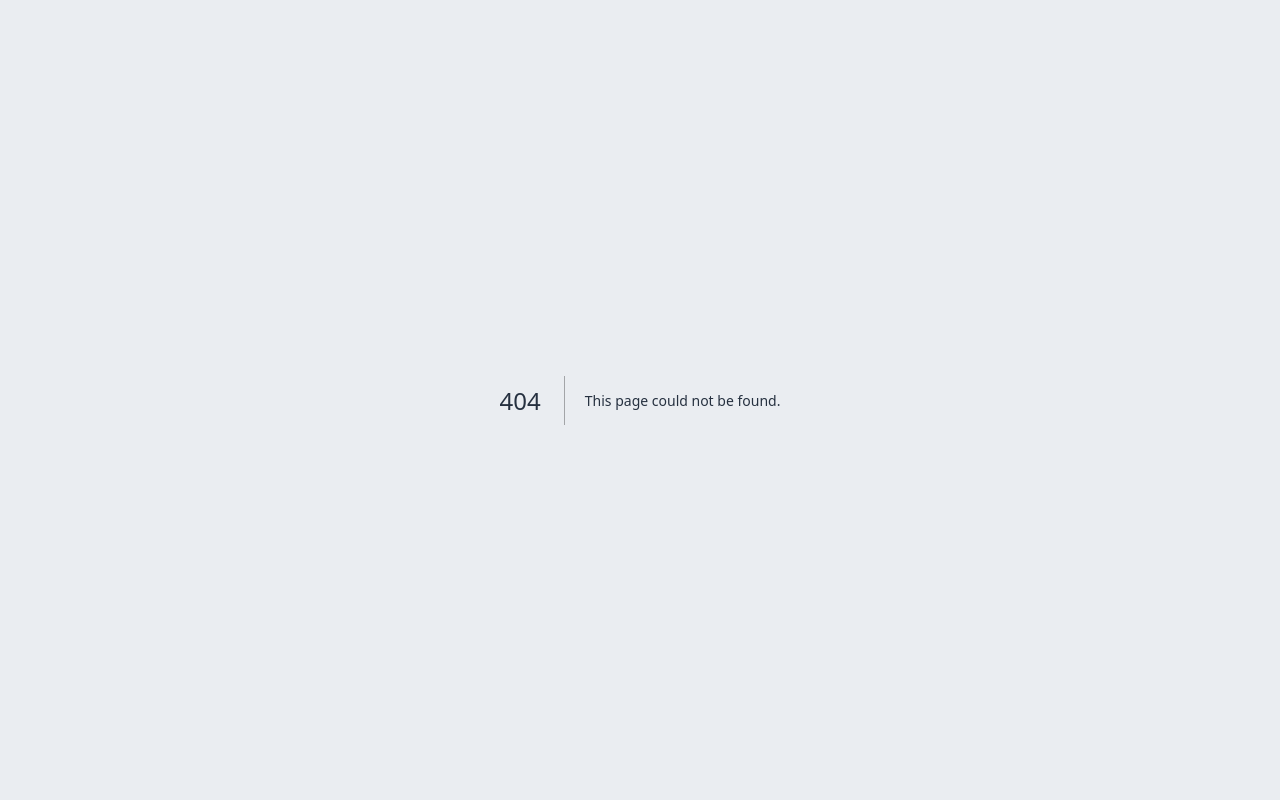
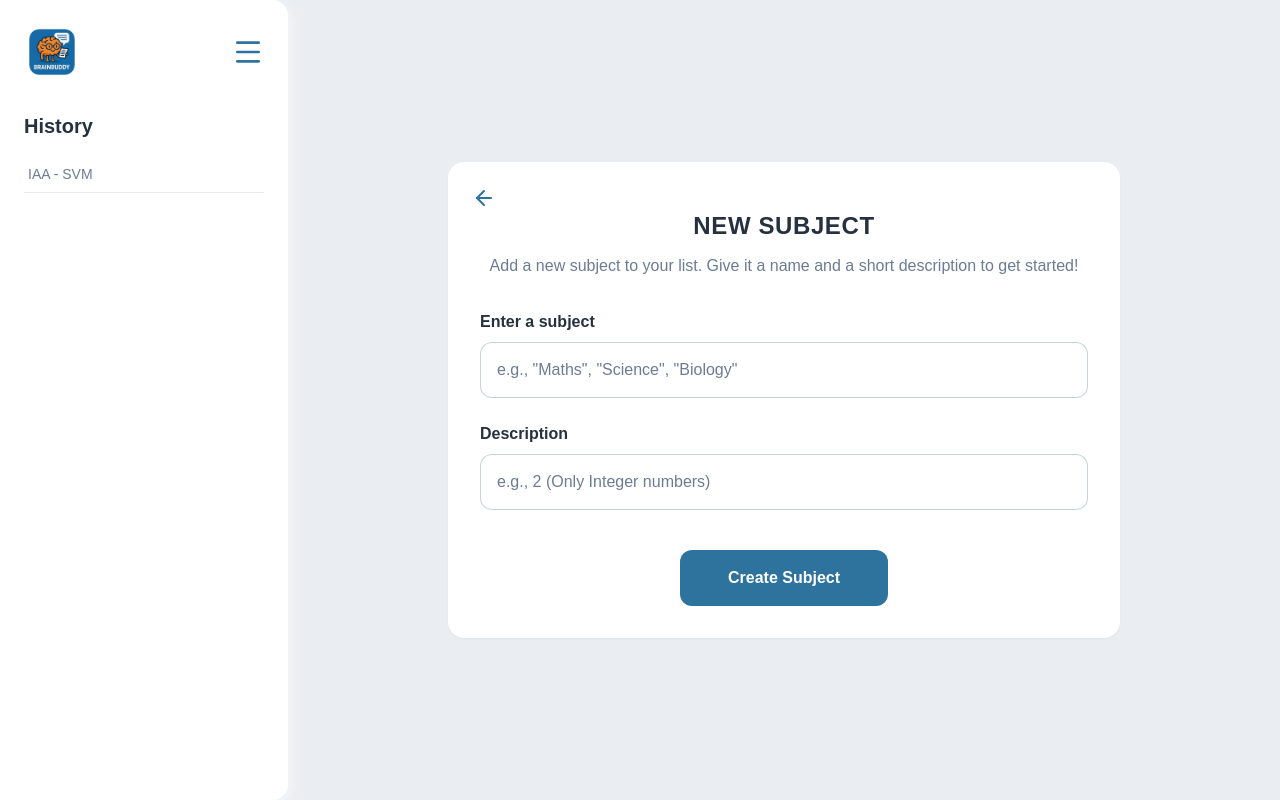
Before and after one commit to beatrizzfcosta/BrainBuddy, a Next.js app in the folder frontend/: page /newsubject in a window 1280 px wide. Before the commit this address had no page. Built offline with nearby package versions, Linux system fonts and the light colour scheme.

Commit message:
feat(frontend): implement new subject form and layout adjustments

```diff
--- a/frontend/app/homepage/page.tsx
+++ b/frontend/app/homepage/page.tsx
@@ -28,7 +28,7 @@ export default function Dashboard() {
   const [history] = useState(mockHistory);
 
   const handleAddSubject = () => {
-    console.log("Add subject clicked");
+    router.push("/newsubject");
   };
 
   const handleSubjectClick = (subject: Subject) => {
--- /dev/null
+++ b/frontend/app/newsubject/page.tsx
@@ -0,0 +1,91 @@
+"use client";
+
+import { ArrowLeft } from "lucide-react";
+import { useState } from "react";
+import Sidebar from "@/app/components/SideBar";
+import { Button } from "@/app/components/ui/button";
+import { Input } from "@/app/components/ui/input";
+import { HistoryItem } from "@/app/types";
+import { useRouter } from "next/navigation";
+
+export default function NewSubject() {
+  const router = useRouter();
+
+  const [subjectName, setSubjectName] = useState("");
+  const [description, setDescription] = useState("");
+
+  const mockHistory: HistoryItem[] = [
+    { id: "1", subjectAbbr: "IAA", topicName: "SVM" },
+  ];
+
+  const handleCreateSubject = () => {
+    console.log("Create subject:", { subjectName, description });
+  };
+
+  const handleBack = () => {
+    router.push("/homepage");
+  };
+
+  return (
+    <div className="min-h-screen bg-background flex pl-72">
+
+      <Sidebar history={mockHistory} />
+
+      <main className="flex-1 p-6 flex items-center justify-center">
+
+        <div className="bg-card rounded-2xl shadow-sm p-8 w-full max-w-2xl relative">
+          <button
+            onClick={handleBack}
+            className="absolute top-6 left-6 text-primary hover:text-primary/80 transition-colors"
+          >
+            <ArrowLeft size={24} />
+          </button>
+
+          <div className="text-center mb-8 mt-4">
+            <h1 className="text-2xl font-bold text-foreground tracking-wide mb-3">
+              NEW SUBJECT
+            </h1>
+            <p className="text-muted-foreground">
+              Add a new subject to your list. Give it a name and a short
+              description to get started!
+            </p>
+          </div>
+
+          <div className="space-y-6">
+            <div>
+              <label className="block text-foreground font-semibold mb-2">
+                Enter a subject
+              </label>
+              <Input
+                type="text"
+                placeholder='e.g., "Maths", "Science", "Biology"'
+                value={subjectName}
+                onChange={(e) => setSubjectName(e.target.value)}
+                className="border-primary/30 focus:border-primary"
+              />
+            </div>
+
+            <div>
+              <label className="block text-foreground font-semibold mb-2">
+                Description
+              </label>
+              <Input
+                type="text"
+                placeholder="e.g., 2 (Only Integer numbers)"
+                value={description}
+                onChange={(e) => setDescription(e.target.value)}
+                className="border-primary/30 focus:border-primary"
+              />
+            </div>
+
+            <div className="flex justify-center pt-4">
+              <Button onClick={handleCreateSubject} size="lg" className="px-12">
+                Create Subject
+              </Button>
+            </div>
+          </div>
+        </div>
+      </main>
+    </div>
+  );
+}
```
